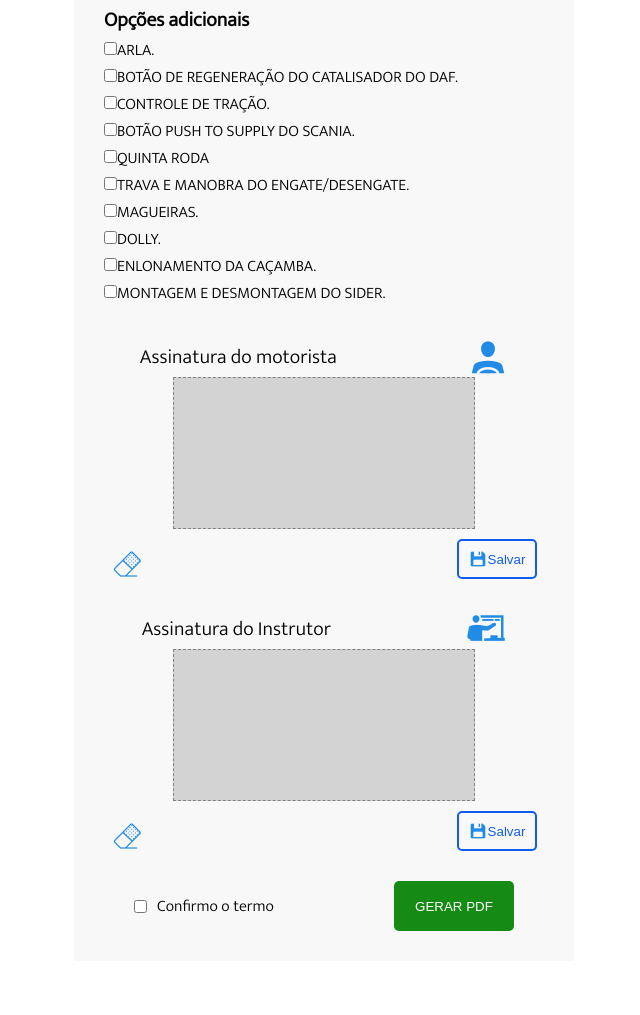
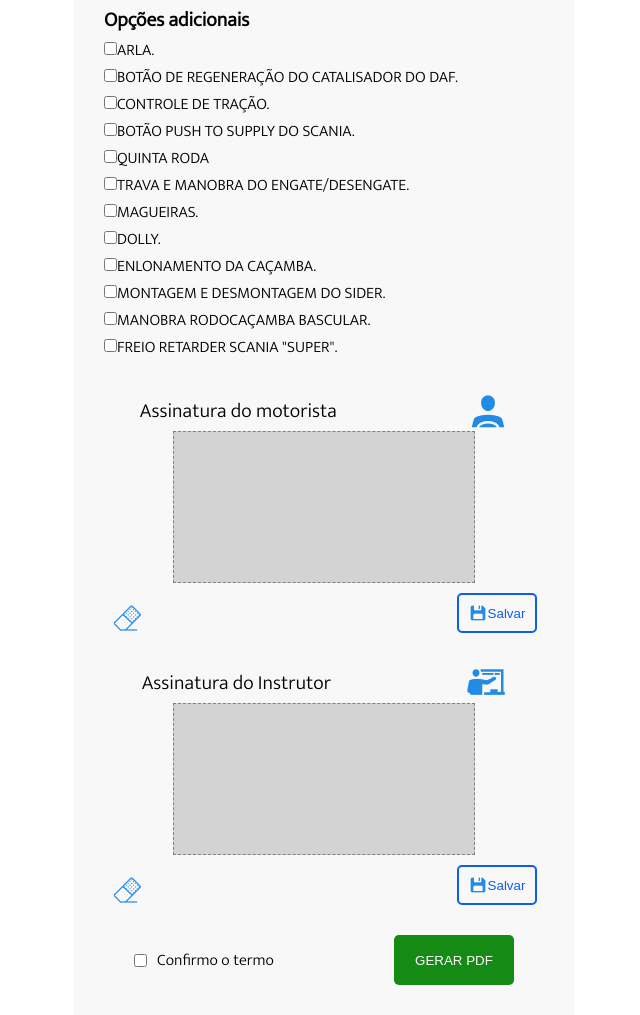
Before and after one commit to Transben/fichaTecnica, a plain HTML site: page index.html in a window 1280 px wide. Shown: the part 757-1772 px from the top of the page, without its empty margins (316-956 px from the left). Before the commit the page ends 1718 px from the top, so only its background shows below. Drawn offline with nearby package versions, Linux system fonts and the light colour scheme; a script that the page names is missing; files whose address does not match are found by name.

Commit message:
Atualização nas opções

```diff
--- a/index.html
+++ b/index.html
@@ -80,6 +80,8 @@
                     <li><input type="checkbox" name="DOLLY." value="DOLLY.">DOLLY.</li>
                     <li><input type="checkbox" name="ENLONAMENTO DA CAÇAMBA." value="ENLONAMENTO DA CAÇAMBA.">ENLONAMENTO DA CAÇAMBA.</li>
                     <li><input type="checkbox" name="MONTAGEM E DESMONTAGEM DO SIDER." value="MONTAGEM E DESMONTAGEM DO SIDER.">MONTAGEM E DESMONTAGEM DO SIDER.</li>
+                    <li><input type="checkbox" name="MANOBRA RODOCAÇAMBA BASCULAR." value="MANOBRA RODOCAÇAMBA BASCULAR.">MANOBRA RODOCAÇAMBA BASCULAR.</li>
+                    <li><input type="checkbox" name="FREIO RETARDER SCANIA." value="FREIO RETARDER SCANIA 'SUPER'.">FREIO RETARDER SCANIA "SUPER".</li>
                 </ul>
 
                 <!-- CONTAINER ASSINATURA MOTORISTA -->
```
